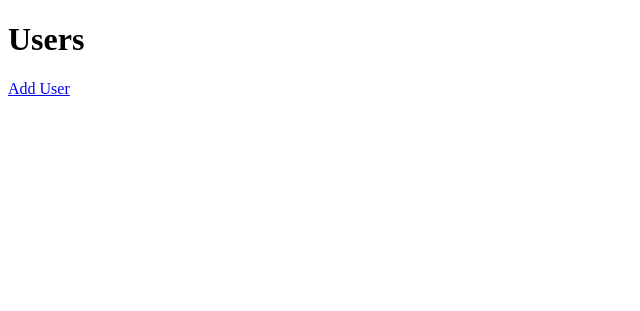
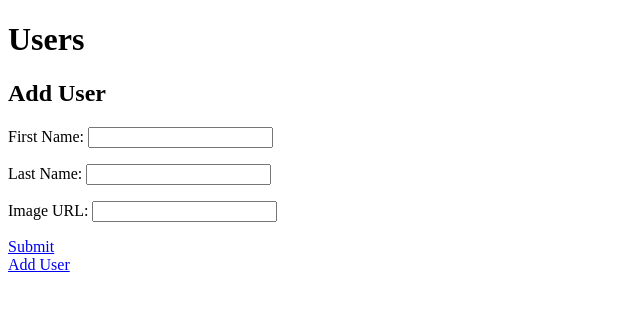
Before and after one commit to Cerchie/blogly, a Flask app: page /users in a window 1280 px wide. Shown: the top 311 px of the page, without its empty margins (0-640 px from the left). Run offline with Flask 2, Linux system fonts and the light colour scheme.

Commit message:
still generates key error

```diff
--- a/app.py
+++ b/app.py
@@ -25,26 +25,26 @@ def rd():
     return redirect("/users")
 
 
-@app.route("/users", methods=['GET', 'POST'])
+@app.route("/users", methods=['GET'])
 def list_users():
     """List users and show add form."""
     users = User.query.all()
     return render_template("list.html", users=users)
 
 
-@app.route("/users/new", methods=["POST"])
-def users_new():
-    """Handle form submission for creating a new user"""
+@app.route("/users/new", methods=['POST', 'GET'])
+def add_user():
+    """add user and redirect to list"""
+    first_name = request.form['first_name']
+    last_name = request.form['last_name']
+    image_url = request.form['image_url']
 
-    new_user = User(
-        first_name=request.form['first_name'],
-        last_name=request.form['last_name'],
-        image_url=request.form['image_url'] or None)
-
-    db.session.add(new_user)
+    user = User(first_name=first_name,
+                last_name=last_name, image_url=image_url)
+    db.session.add(user)
     db.session.commit()
 
-    return redirect("/users")
+    return redirect(f"/users")
 
 
 # @app.route("/display-user-added", methods=['GET', 'POST'])
@@ -53,7 +53,7 @@ def users_new():
 #     user = User.query.get_or_404(first_name)
 #     return render_template("/display-user-added.html", users=users, user=user)
 
-@app.route("/users/<int:user_id>")
+@app.route("/<int:user_id>")
 def show_user(user_id):
     """Show info on a single user."""
     user = User.query.get_or_404(user_id)
--- a/templates/list.html
+++ b/templates/list.html
@@ -17,7 +17,13 @@
             <li><a href="/{{ user.id }}">{{ user.first_name }}</a></li>
             {% endfor %}
         </ul>
-
+        <h2>Add User</h2>
+        <form method="POST">
+            <p>First Name: <input name="first_name"></p>
+            <p>Last Name: <input name="last_name"></p>
+            <p>Image URL: <input name="image_url"></p>
+            <a href="/users"> Submit </a>
+        </form>
         <a href="/users/new">Add User</a>
     </form>
 </body>
```
